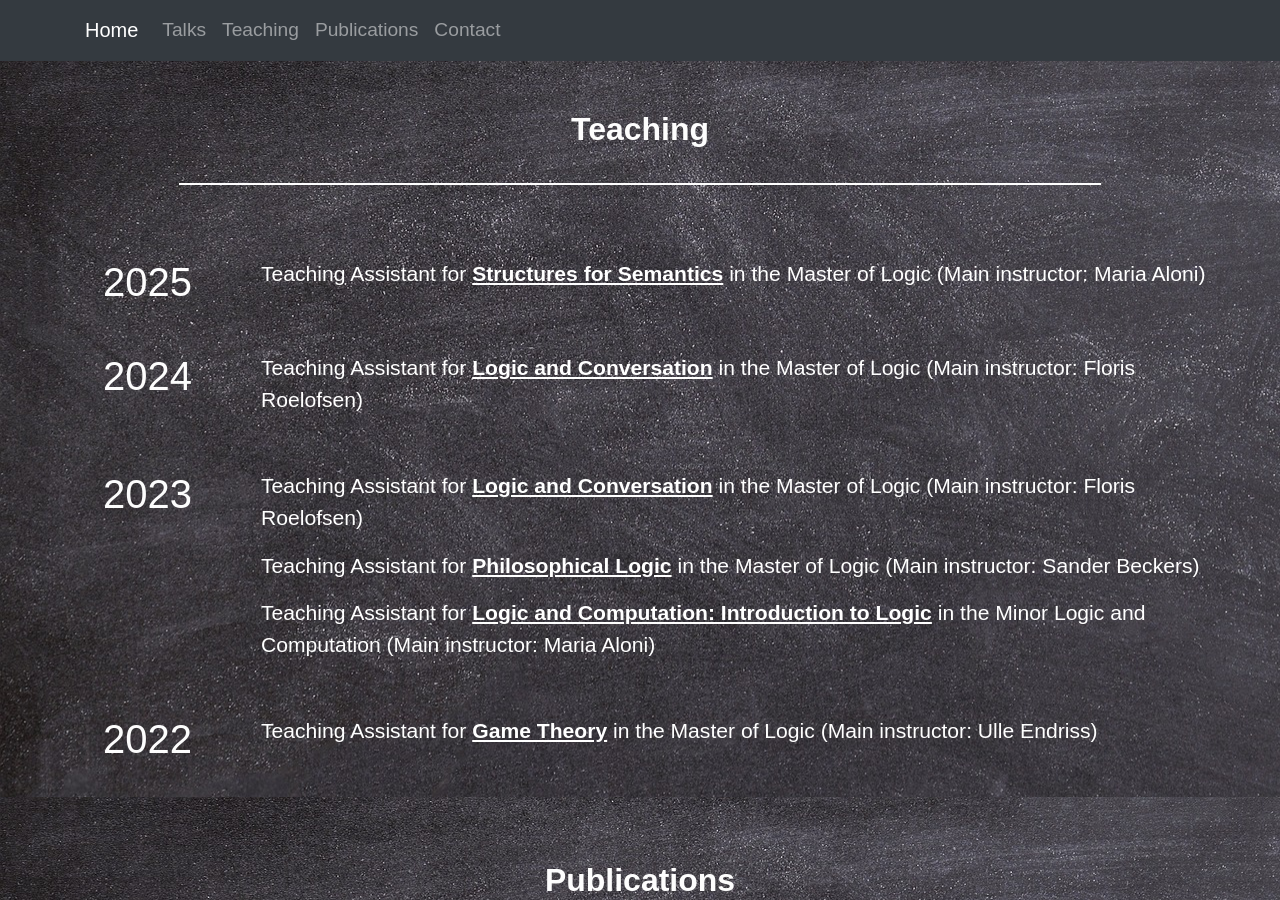
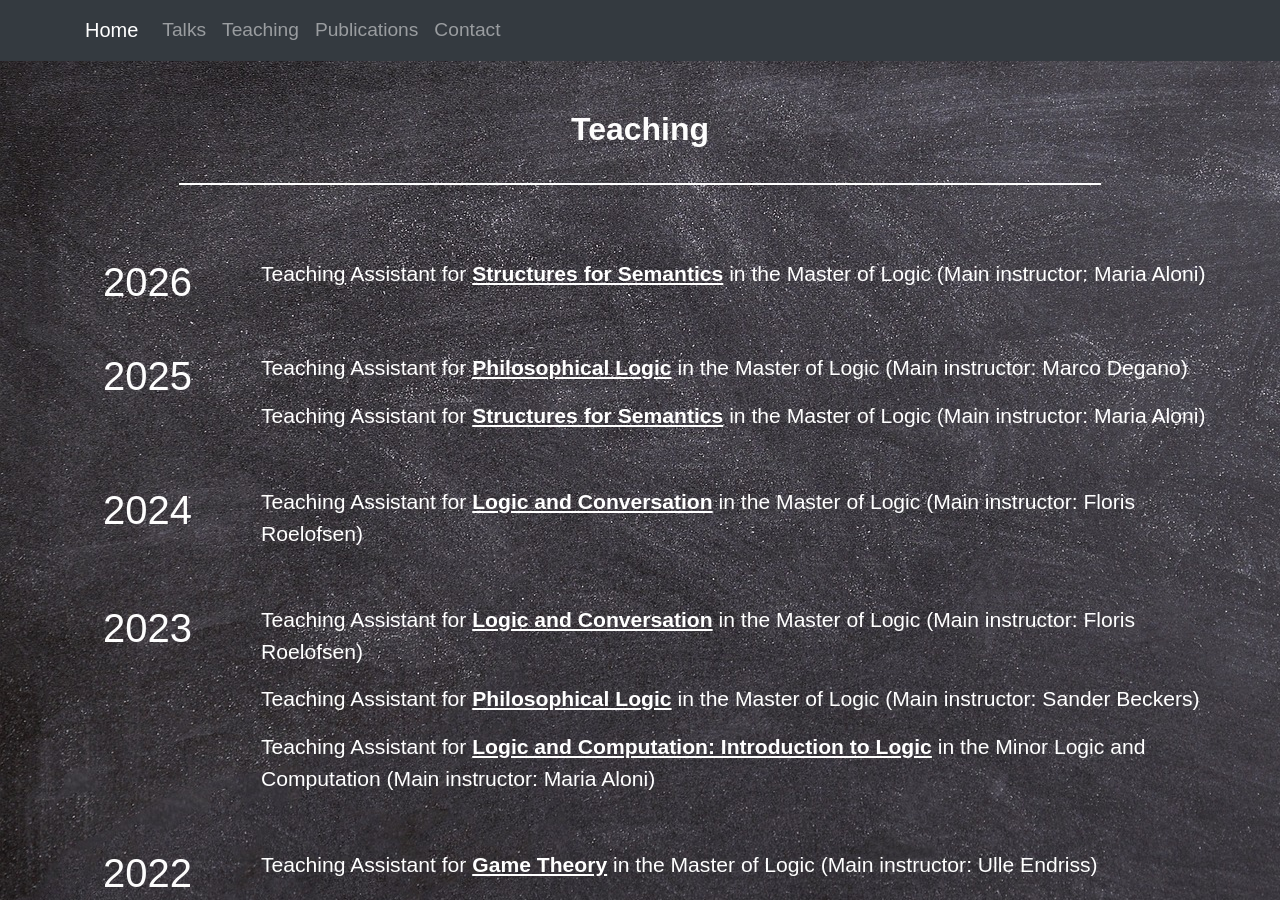
Before and after one commit to TJKlochowicz/Personal-website, a Jekyll site: the page built from _pages/index.html, in a window 1280 px wide and 900 px high, scrolled down 1605 px. Built offline with Jekyll 4.4.1, drawn with Linux system fonts in a browser that asks for light colours; nearby versions of some CDN libraries; some web fonts are replaced.

Commit message:
courses updt

```diff
--- a/_data/courses.yml
+++ b/_data/courses.yml
@@ -45,3 +45,19 @@
   program: Master of Logic
   main: Maria Aloni
   url: https://studiegids.uva.nl/xmlpages/page/2024-2025-en/search-course/course/114774
+
+- name: Philosophical Logic
+  date: 2025-11-10
+  sem: (November-December)
+  role: Teaching Assistant
+  program: Master of Logic
+  main: Marco Degano
+  url: https://studiegids.uva.nl/xmlpages/page/2025-2026-en/search-course/course/130022
+
+- name: Structures for Semantics
+  date: 2026-04-10
+  sem: (April-May)
+  role: Teaching Assistant
+  program: Master of Logic
+  main: Maria Aloni
+  url: https://studiegids.uva.nl/xmlpages/page/2024-2025-en/search-course/course/114774
```
